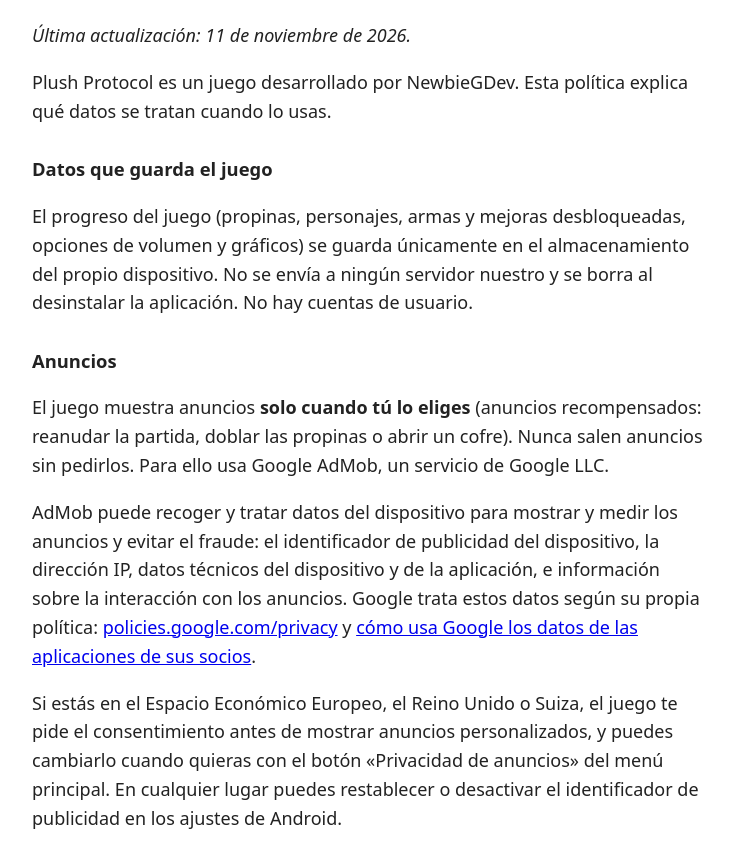
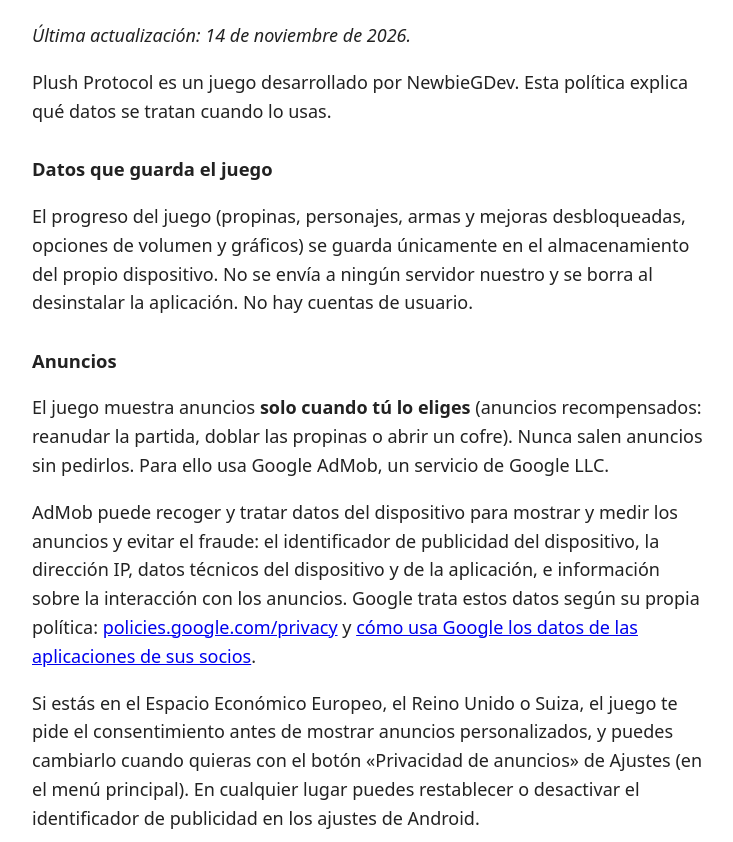
Before and after one commit to javierexag/javierexag.github.io, a plain HTML site: page plushprotocol/privacidad.html in a window 1280 px wide. Shown: the part 150-992 px from the top of the page, without its empty margins (272-1005 px from the left). Drawn offline with Linux system fonts and the light colour scheme.

Commit message:
Plush Protocol: el botón de privacidad de anuncios está ahora en Ajustes
Co-Authored-By: Claude Opus 5.5 <noreply@anthropic.com>

```diff
--- a/plushprotocol/privacidad.html
+++ b/plushprotocol/privacidad.html
@@ -12,7 +12,7 @@
 </head>
 <body>
 <h1>Política de privacidad de Plush Protocol</h1>
-<p><em>Última actualización: 11 de noviembre de 2026.</em></p>
+<p><em>Última actualización: 14 de noviembre de 2026.</em></p>
 
 <p>Plush Protocol es un juego desarrollado por NewbieGDev. Esta política explica qué datos se tratan cuando lo usas.</p>
 
@@ -22,7 +22,7 @@
 <h2>Anuncios</h2>
 <p>El juego muestra anuncios <strong>solo cuando tú lo eliges</strong> (anuncios recompensados: reanudar la partida, doblar las propinas o abrir un cofre). Nunca salen anuncios sin pedirlos. Para ello usa Google AdMob, un servicio de Google LLC.</p>
 <p>AdMob puede recoger y tratar datos del dispositivo para mostrar y medir los anuncios y evitar el fraude: el identificador de publicidad del dispositivo, la dirección IP, datos técnicos del dispositivo y de la aplicación, e información sobre la interacción con los anuncios. Google trata estos datos según su propia política: <a href="https://policies.google.com/privacy">policies.google.com/privacy</a> y <a href="https://policies.google.com/technologies/partner-sites">cómo usa Google los datos de las aplicaciones de sus socios</a>.</p>
-<p>Si estás en el Espacio Económico Europeo, el Reino Unido o Suiza, el juego te pide el consentimiento antes de mostrar anuncios personalizados, y puedes cambiarlo cuando quieras con el botón «Privacidad de anuncios» del menú principal. En cualquier lugar puedes restablecer o desactivar el identificador de publicidad en los ajustes de Android.</p>
+<p>Si estás en el Espacio Económico Europeo, el Reino Unido o Suiza, el juego te pide el consentimiento antes de mostrar anuncios personalizados, y puedes cambiarlo cuando quieras con el botón «Privacidad de anuncios» de Ajustes (en el menú principal). En cualquier lugar puedes restablecer o desactivar el identificador de publicidad en los ajustes de Android.</p>
 
 <h2>Menores</h2>
 <p>El juego está pensado para mayores de 13 años y no está dirigido a niños.</p>
```
